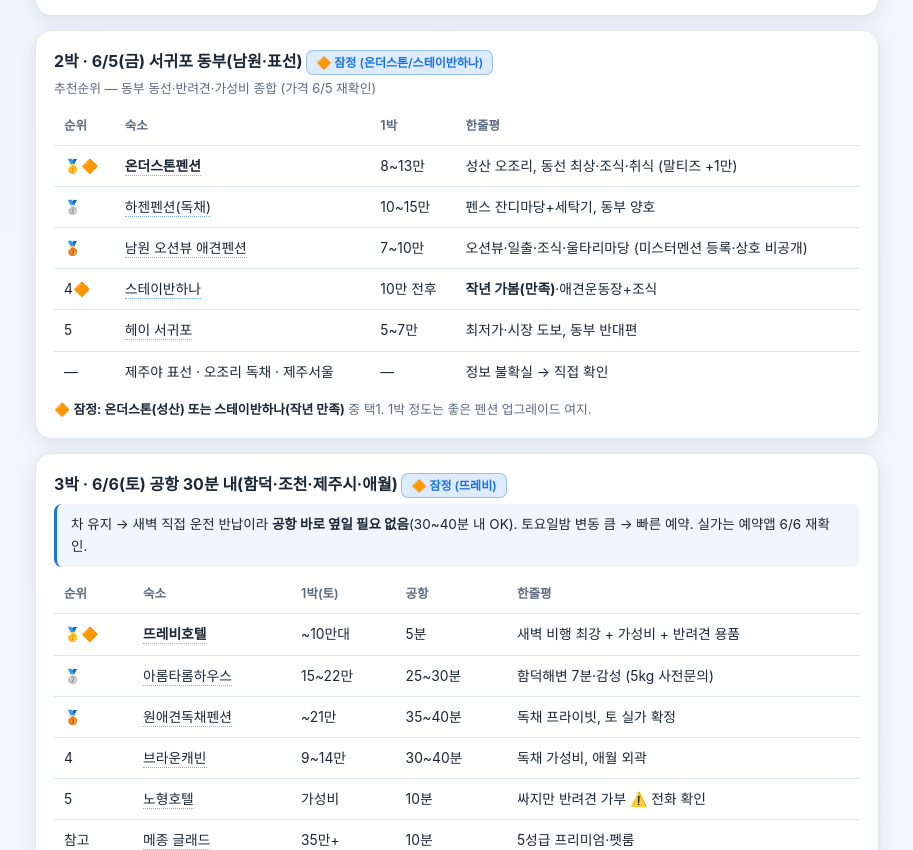
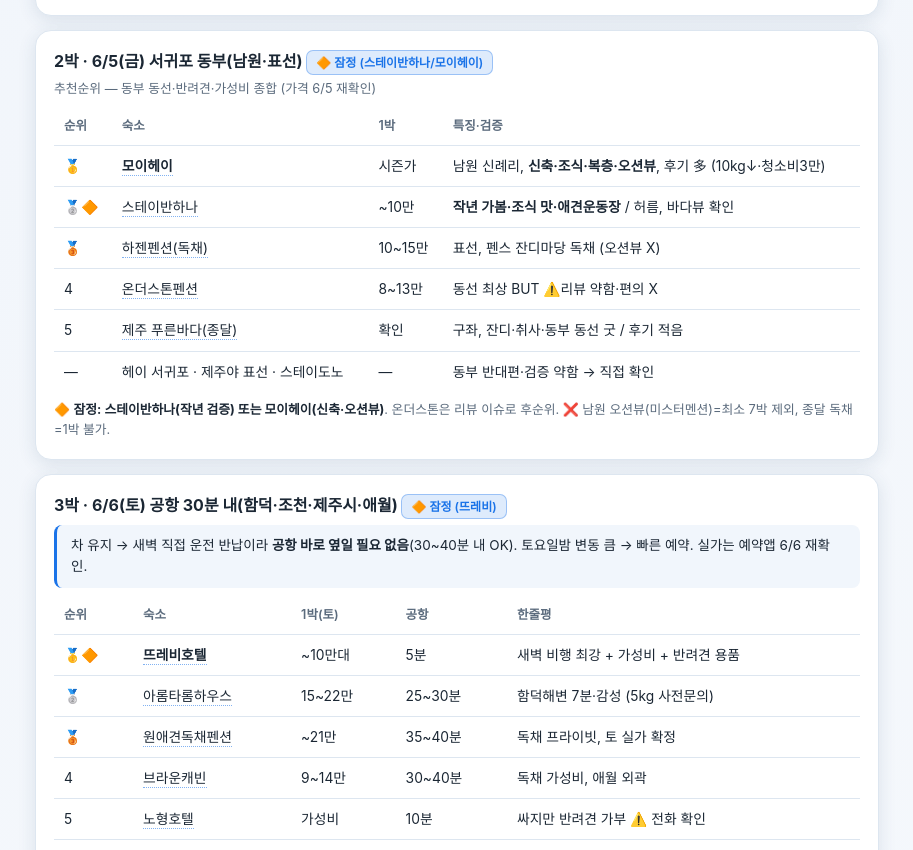
Before and after one commit to createit-jaehwan/jeju-trip-2026-06, a plain HTML site: page index.html in a window 1280 px wide. Shown: the part 1676-2526 px from the top of the page, without its empty margins (183-1096 px from the left). Drawn offline with nearby package versions, Linux system fonts and the light colour scheme.

Commit message:
2박 후보 갱신: 모이헤이 추가, 남원오션뷰(7박)·온더스톤(리뷰) 정리

```diff
--- a/index.html
+++ b/index.html
@@ -180,18 +180,18 @@
   </div>
 
   <div class="card">
-    <div class="b" style="margin-bottom:4px">2박 · 6/5(금) 서귀포 동부(남원·표선) <span class="tag t-a">🔶 잠정 (온더스톤/스테이반하나)</span></div>
+    <div class="b" style="margin-bottom:4px">2박 · 6/5(금) 서귀포 동부(남원·표선) <span class="tag t-a">🔶 잠정 (스테이반하나/모이헤이)</span></div>
     <div class="alt" style="margin-top:0;margin-bottom:8px">추천순위 — 동부 동선·반려견·가성비 종합 (가격 6/5 재확인)</div>
     <table>
-      <tr><th>순위</th><th>숙소</th><th>1박</th><th>한줄평</th></tr>
-      <tr><td>🥇🔶</td><td class="b"><a class="lnk" href="https://search.naver.com/search.naver?query=제주+온더스톤펜션+성산" target="_blank" rel="noopener">온더스톤펜션</a></td><td>8~13만</td><td>성산 오조리, 동선 최상·조식·취식 (말티즈 +1만)</td></tr>
-      <tr><td>🥈</td><td><a class="lnk" href="https://search.naver.com/search.naver?query=제주+표선+하젠펜션" target="_blank" rel="noopener">하젠펜션(독채)</a></td><td>10~15만</td><td>펜스 잔디마당+세탁기, 동부 양호</td></tr>
-      <tr><td>🥉</td><td><a class="lnk" href="https://mrmention.co.kr/v2/accommodation/4873" target="_blank" rel="noopener">남원 오션뷰 애견펜션</a></td><td>7~10만</td><td>오션뷰·일출·조식·울타리마당 (미스터멘션 등록·상호 비공개)</td></tr>
-      <tr><td>4🔶</td><td><a class="lnk" href="https://search.naver.com/search.naver?query=제주+스테이반하나+남원" target="_blank" rel="noopener">스테이반하나</a></td><td>10만 전후</td><td><b>작년 가봄(만족)</b>·애견운동장+조식</td></tr>
-      <tr><td>5</td><td><a class="lnk" href="https://search.naver.com/search.naver?query=제주+헤이+서귀포+펜션" target="_blank" rel="noopener">헤이 서귀포</a></td><td>5~7만</td><td>최저가·시장 도보, 동부 반대편</td></tr>
-      <tr><td>—</td><td>제주야 표선 · 오조리 독채 · 제주서울</td><td>—</td><td>정보 불확실 → 직접 확인</td></tr>
+      <tr><th>순위</th><th>숙소</th><th>1박</th><th>특징·검증</th></tr>
+      <tr><td>🥇</td><td class="b"><a class="lnk" href="https://search.naver.com/search.naver?query=제주+남원+모이헤이+펜션" target="_blank" rel="noopener">모이헤이</a></td><td>시즌가</td><td>남원 신례리, <b>신축·조식·복층·오션뷰</b>, 후기 多 (10kg↓·청소비3만)</td></tr>
+      <tr><td>🥈🔶</td><td><a class="lnk" href="https://search.naver.com/search.naver?query=제주+스테이반하나+남원" target="_blank" rel="noopener">스테이반하나</a></td><td>~10만</td><td><b>작년 가봄·조식 맛·애견운동장</b> / 허름, 바다뷰 확인</td></tr>
+      <tr><td>🥉</td><td><a class="lnk" href="https://search.naver.com/search.naver?query=제주+표선+하젠펜션" target="_blank" rel="noopener">하젠펜션(독채)</a></td><td>10~15만</td><td>표선, 펜스 잔디마당 독채 (오션뷰 X)</td></tr>
+      <tr><td>4</td><td><a class="lnk" href="https://search.naver.com/search.naver?query=제주+온더스톤펜션+성산" target="_blank" rel="noopener">온더스톤펜션</a></td><td>8~13만</td><td>동선 최상 BUT ⚠️리뷰 약함·편의 X</td></tr>
+      <tr><td>5</td><td><a class="lnk" href="https://search.naver.com/search.naver?query=제주+종달+푸른바다+독채펜션" target="_blank" rel="noopener">제주 푸른바다(종달)</a></td><td>확인</td><td>구좌, 잔디·취사·동부 동선 굿 / 후기 적음</td></tr>
+      <tr><td>—</td><td>헤이 서귀포 · 제주야 표선 · 스테이도노</td><td>—</td><td>동부 반대편·검증 약함 → 직접 확인</td></tr>
     </table>
-    <div class="alt">🔶 <b>잠정: 온더스톤(성산) 또는 스테이반하나(작년 만족)</b> 중 택1. 1박 정도는 좋은 펜션 업그레이드 여지.</div>
+    <div class="alt">🔶 <b>잠정: 스테이반하나(작년 검증) 또는 모이헤이(신축·오션뷰)</b>. 온더스톤은 리뷰 이슈로 후순위. ❌ 남원 오션뷰(미스터멘션)=최소 7박 제외, 종달 독채=1박 불가.</div>
   </div>
 
   <div class="card">
```
